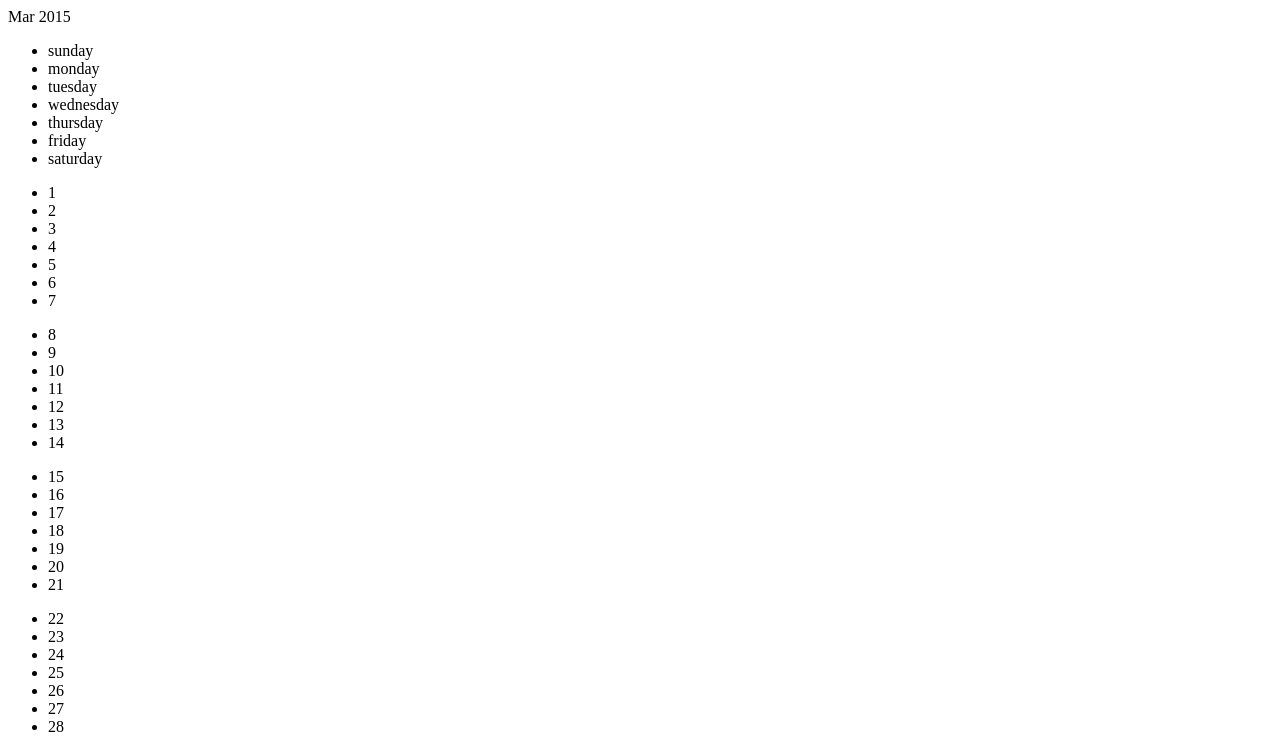
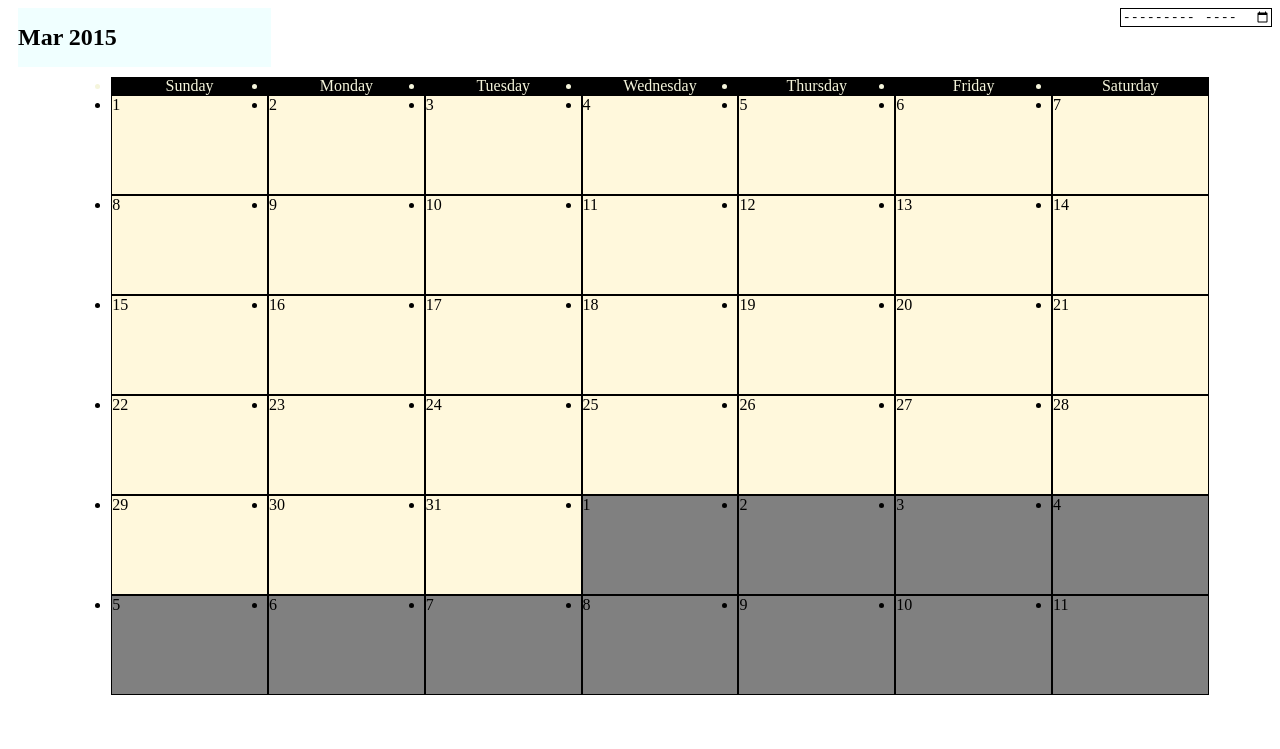
Before and after one commit to aninder/css-calendar, a plain HTML site: page index.html in a window 1280 px wide. Shown: the top 749 px of the page. Drawn offline with Linux system fonts and the light colour scheme.

Commit message:
added some styling , date selector

```diff
--- a/css/main.css
+++ b/css/main.css
@@ -0,0 +1,41 @@
+* {
+    box-sizing: border-box;
+}
+h1 {
+    font-family: 'Anonymous Pro';
+    font-size:x-large;
+}
+header {
+    margin-bottom: 10px;
+    margin-left: 10px;
+    width:20%;
+    background-color: azure;
+    float:left;
+}
+input[type="month"] {
+    float:right;
+    border:1px solid black;
+}
+#calendar {
+    clear:both;
+    width:90%;
+    margin: auto;
+}
+#weekdays li {
+    float:left;
+    width: 14.2857%;
+    color: beige;
+    background: black;
+    text-transform: capitalize;
+    text-align: center;
+}
+.day {
+    float:left;
+    width:14.2857%;
+    height: 100px;
+    background:cornsilk;
+    border: 1px solid black;
+}
+.other-month {
+    background: grey;
+}
--- a/index.html
+++ b/index.html
@@ -2,6 +2,7 @@
 <html>
     <head>
         <title>Calendar</title>
+        <link rel="stylesheet" href="css/reset.css" type="text/css"/>
         <link rel="stylesheet" href="css/main.css" type="text/css"/>
         <meta name="viewport" content="width=device-width, initial-scale=1"/>
         <script src="js/main.js" type="text/javascript"></script>
@@ -11,6 +12,7 @@
         <header>
             <h1>Month Year</h1>
         </header>
+            <input type="month"></input>
         <div id="calendar">
             <ul id="weekdays">
                 <li id="0" class="day-name">sunday</li>
--- a/js/main.js
+++ b/js/main.js
@@ -3,7 +3,7 @@ var MONTH = new Date().getMonth();
 var DAY = 1;
 function setBodyHeader(dateObj) {
     var header = document.getElementsByTagName('header')[0];
-    header.innerHTML = dateObj.getCurrentMonth+" "+dateObj.getCurrentYear;
+    header.innerHTML = "<h1>"+dateObj.getCurrentMonth+" "+dateObj.getCurrentYear+"</h1>";
 }
 function createDom(sheet) {
     var ul = document.getElementsByClassName('days')[0];
@@ -16,7 +16,12 @@ function createDom(sheet) {
         for(var j = 0 ; j < 7 ; j++) {
             new_day = li_proto.cloneNode(true);
             //add date from sheet array
-            new_day.firstElementChild.textContent=sheet.shift();
+            obj = sheet.shift();
+            new_day.firstElementChild.textContent=obj.date;
+//            add other-month class for dates not in current month
+            if(!obj.currentMonth) {
+                new_day.className = new_day.className + " other-month";
+            }
             newNode.appendChild(new_day);
         }
         ul_parent.appendChild(newNode);
@@ -55,27 +60,34 @@ function createSheet(dateObj) {
     var sheet = [];
 //    add all dates for current month
     for(var i=1; i<=dateObj.getLastDateOfCurrentMonth; i++) {
-        sheet.push(i);
+        sheet.push({date:i,currentMonth:true});
     }
 //add dates from last month if first day of current month not on sunday
     var counter = dateObj.getLastDateOfLastMonth;
     for( var j=0 ; j < dateObj.getFirstDayOfCurrentMonth ; j++) {
-        sheet.unshift(counter)
+        sheet.unshift({date:counter,currentMonth:false})
         counter-=1;
     }
 //add dates from next month till sheet length not equal to 42
     counter = 1;
     while(sheet.length != 42) {
-        sheet.push(counter);
+        sheet.push({date:counter,currentMonth:false});
         counter+=1;
     }
     return sheet;
-    //alert(sheet);
 }
+
 window.addEventListener('load', function(){
-    dateObj = DateObj(new Date(YEAR, MONTH, DAY));
-    sheet = createSheet(dateObj);
+    var dateObj = DateObj(new Date(YEAR, MONTH, DAY));
+    var sheet = createSheet(dateObj);
     setBodyHeader(dateObj);
     createDom(sheet);
+    document.querySelector('input[type=month]').addEventListener('change', function(event){
+        yearmonth = event.srcElement.value.split("-");
+        year = yearmonth[0];
+        //input type date returns 1 index month and date object
+        //uses 0 index
+        month = yearmonth[1] - 1;
+});
     //display for current month , then take month from user
 }, false);
```
